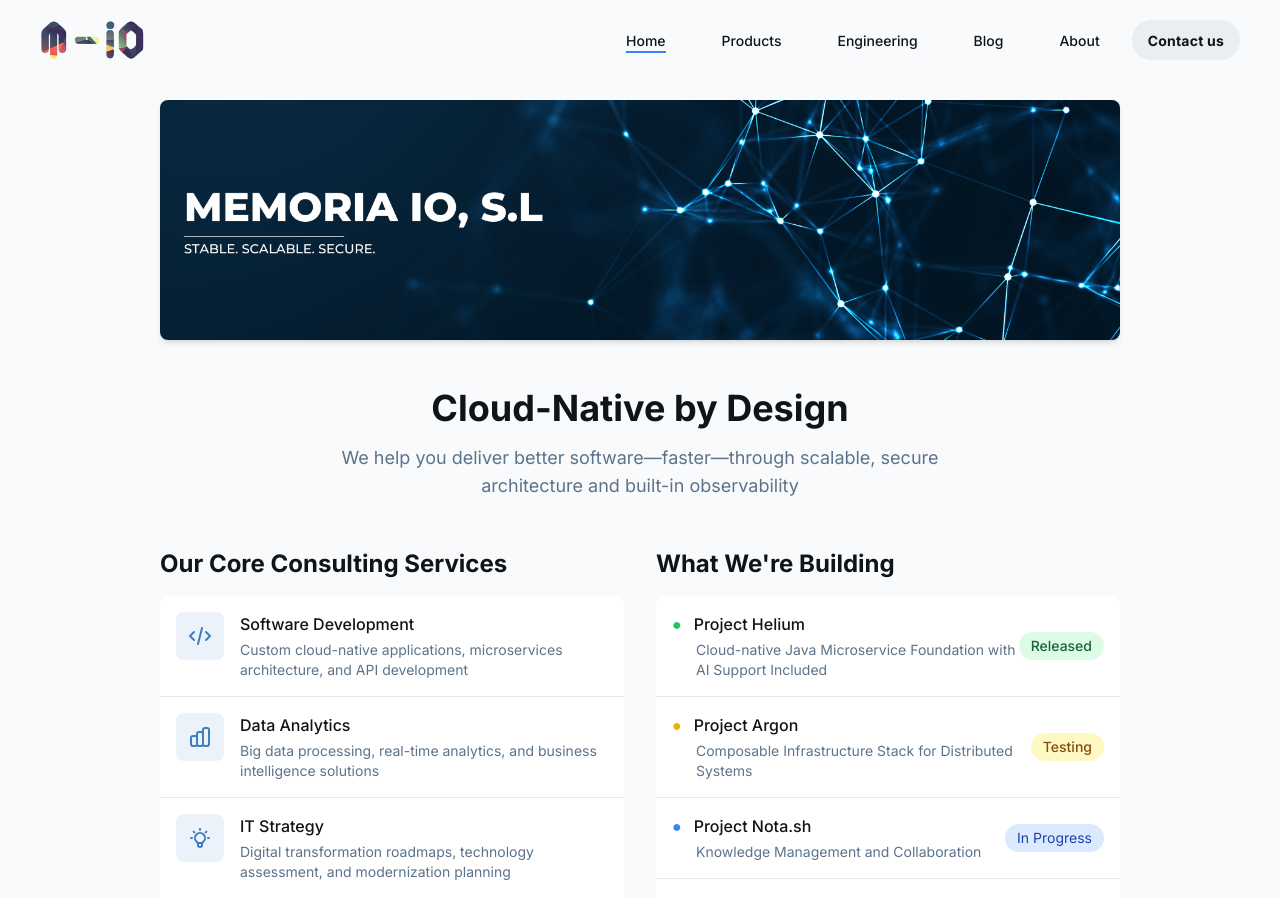
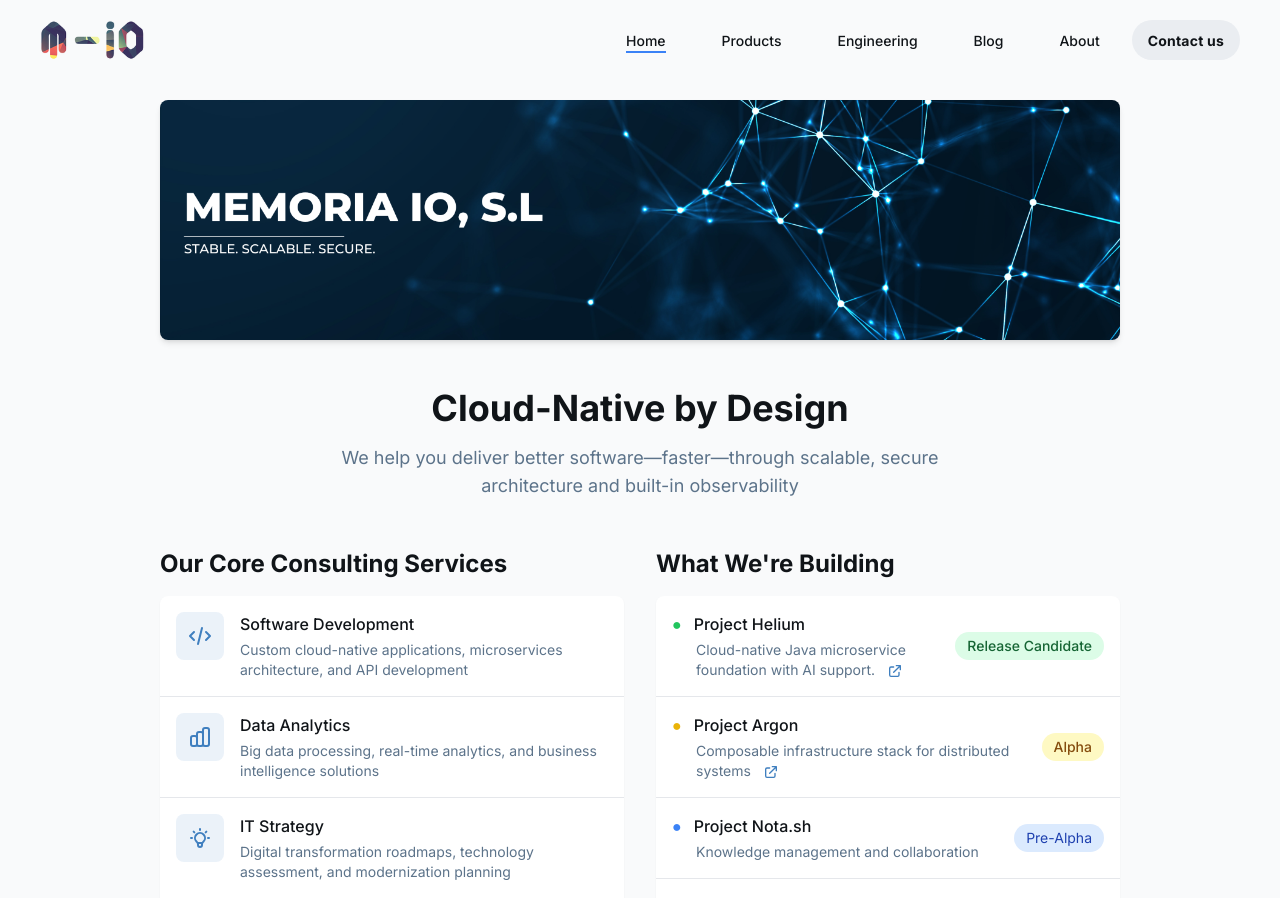
Before and after one commit to memoria-io/memoria-io.github.io, a Vue app: page / in a window 1280 px wide. Shown: the top 898 px of the page. Built offline with nearby package versions, Linux system fonts and the light colour scheme.

Commit message:
home and content

```diff
--- a/src/pages/Home.vue
+++ b/src/pages/Home.vue
@@ -121,11 +121,18 @@
                       <span class="text-green-500 flex-shrink-0">●</span>
                       <span class="text-[#101418] font-medium">Project Helium</span>
                     </div>
-                    <div class="ml-6 mt-1 text-sm text-[#5c738a]">Cloud-native Java Microservice Foundation with AI
-                      Support Included</div>
+                    <div class="ml-6 mt-1 text-sm text-[#5c738a]">Cloud-native Java microservice foundation with AI support.
+                      <a href="/products#helium" target="_blank" rel="noopener noreferrer"
+                        class="ml-2 text-[#3f7fbf] hover:text-[#2d5d8f]">
+                        <svg class="w-4 h-4 inline-block" fill="none" stroke="currentColor" viewBox="0 0 24 24">
+                          <path stroke-linecap="round" stroke-linejoin="round" stroke-width="2"
+                            d="M10 6H6a2 2 0 00-2 2v10a2 2 0 002 2h10a2 2 0 002-2v-4M14 4h6m0 0v6m0-6L10 14" />
+                        </svg>
+                      </a>
+                    </div>
                   </div>
                   <div class="bg-green-100 text-green-800 text-sm font-medium px-3 py-1 rounded-full">
-                    Released
+                    Release Candidate
                   </div>
                 </div>
 
@@ -135,10 +142,18 @@
                       <span class="text-yellow-500 flex-shrink-0">●</span>
                       <span class="text-[#101418] font-medium">Project Argon</span>
                     </div>
-                    <div class="ml-6 mt-1 text-sm text-[#5c738a]">Composable Infrastructure Stack for Distributed Systems</div>
+                    <div class="ml-6 mt-1 text-sm text-[#5c738a]">Composable infrastructure stack for distributed systems
+                      <a href="/products#argon" target="_blank" rel="noopener noreferrer"
+                        class="ml-2 text-[#3f7fbf] hover:text-[#2d5d8f]">
+                        <svg class="w-4 h-4 inline-block" fill="none" stroke="currentColor" viewBox="0 0 24 24">
+                          <path stroke-linecap="round" stroke-linejoin="round" stroke-width="2"
+                            d="M10 6H6a2 2 0 00-2 2v10a2 2 0 002 2h10a2 2 0 002-2v-4M14 4h6m0 0v6m0-6L10 14" />
+                        </svg>
+                      </a>
+                    </div>
                   </div>
                   <div class="bg-yellow-100 text-yellow-800 text-sm font-medium px-3 py-1 rounded-full">
-                    Testing
+                    Alpha
                   </div>
                 </div>
 
@@ -148,10 +163,10 @@
                       <span class="text-blue-500 flex-shrink-0">●</span>
                       <span class="text-[#101418] font-medium">Project Nota.sh</span>
                     </div>
-                    <div class="ml-6 mt-1 text-sm text-[#5c738a]">Knowledge Management and Collaboration</div>
+                    <div class="ml-6 mt-1 text-sm text-[#5c738a]">Knowledge management and collaboration</div>
                   </div>
                   <div class="bg-blue-100 text-blue-800 text-sm px-3 py-1 rounded-full">
-                    In Progress
+                    Pre-Alpha
                   </div>
                 </div>
 
@@ -173,7 +188,7 @@
                     </div>
                   </div>
                   <div class="bg-gray-100 text-gray-800 text-sm font-medium px-3 py-1 rounded-full">
-                    Available
+                    General Availability
                   </div>
                 </div>
               </div>
```
Also changed, not shown: public/products/argon.md (+7 -7 lines), public/products/helium.md (+0 -4 lines).
